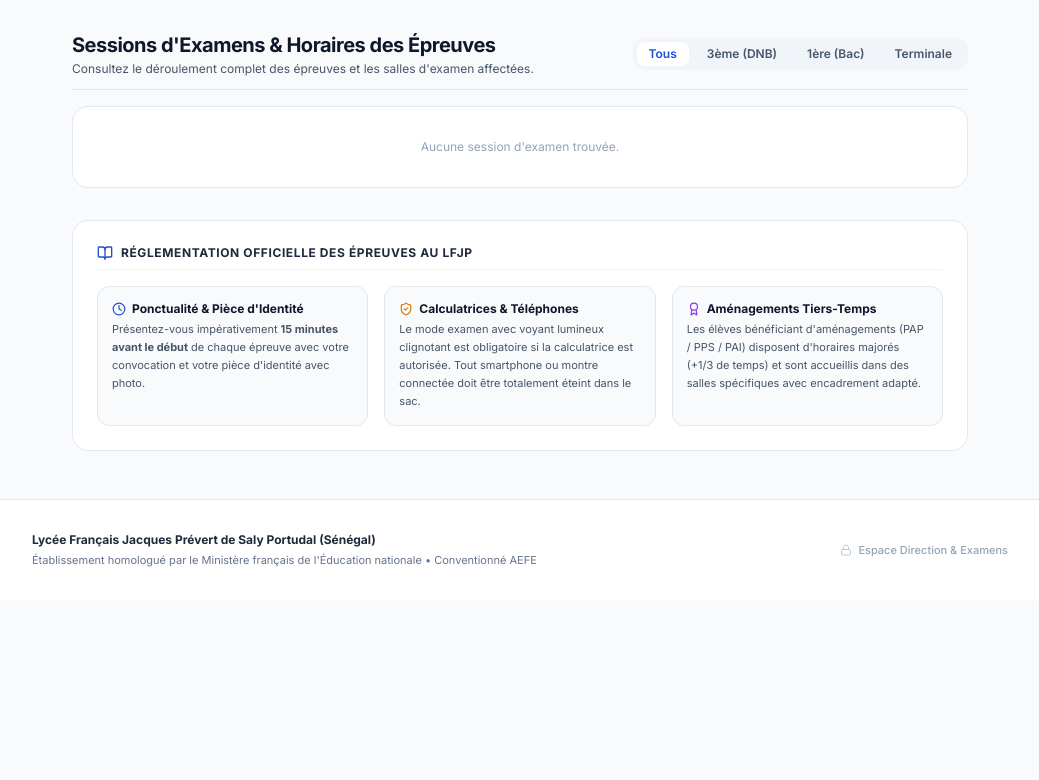
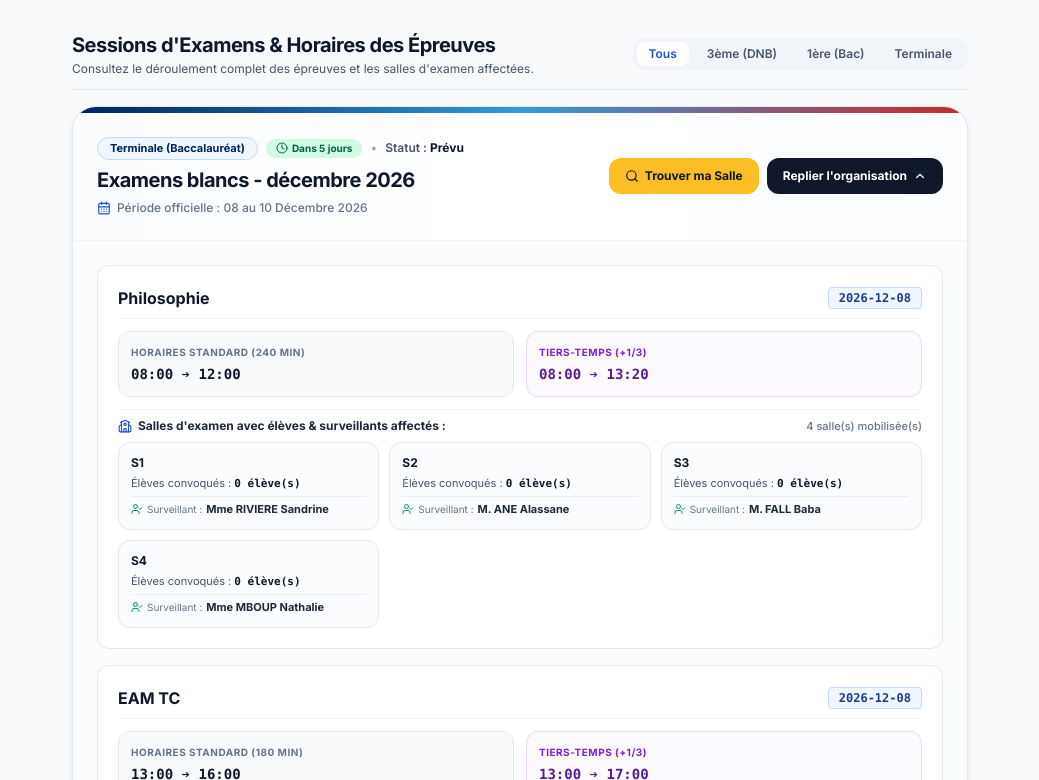
Before and after one commit to informatique-cmd/examens_blanc_lfjp, a React (Vite) app: page / in a window 1280 px wide. Shown: the part 1120-1900 px from the top of the page, without its empty margins (120-1159 px from the left). Before the commit the page ends 1720 px from the top, so only its background shows below. Built offline with nearby package versions, Linux system fonts and the light colour scheme.

Commit message:
Mise à jour par Direction / Proviseur (09/11/2026 à 00:04)

```diff
--- a/public/cms-data.json
+++ b/public/cms-data.json
@@ -1,6 +1,6 @@
 {
   "version": "1.0.0",
-  "updatedAt": "2026-11-08T15:13:36.792Z",
+  "updatedAt": "2026-11-09T00:04:56.252Z",
   "siteInfo": {
     "title": "Toute l'organisation des examens blancs centralisée pour les enseignants du LFJP",
     "subtitle": "Lycée Français Jacques Prévert de Saly • Réseau AEFE",
@@ -154,8 +154,60 @@
       "date": "2026-04-02"
     }
   ],
-  "exams": [],
-  "examSlots": [],
+  "exams": [
+    {
+      "title": "Examens blancs - décembre 2026",
+      "examType": "Examen Blanc",
+      "targetLevel": "Terminale (Baccalauréat)",
+      "period": "08 au 10 Décembre 2026",
+      "startsAt": "2026-11-08",
+      "endsAt": "2026-11-08",
+      "description": "",
+      "status": "Prévu",
+      "isPublished": true,
+      "id": "exam-1794181434677"
+    }
+  ],
+  "examSlots": [
+    {
+      "examTitle": "Examens blancs - décembre 2026",
+      "subject": "Philosophie",
+      "date": "2026-12-08",
+      "startTime": "08:00",
+      "endTime": "12:00",
+      "durationMinutes": 240,
+      "tiersTempsEndTime": "13:20",
+      "tiersTempsDurationMinutes": 320,
+      "targetLevel": "Terminale (Baccalauréat)",
+      "roomNames": [
+        "S1",
+        "S2",
+        "S3",
+        "S4"
+      ],
+      "notes": "",
+      "id": "slot-1794181605564"
+    },
+    {
+      "examTitle": "Examens blancs - décembre 2026",
+      "subject": "EAM TC",
+      "date": "2026-12-08",
+      "startTime": "13:00",
+      "endTime": "16:00",
+      "durationMinutes": 180,
+      "tiersTempsEndTime": "17:00",
+      "tiersTempsDurationMinutes": 240,
+      "targetLevel": "Terminale (Baccalauréat)",
+      "roomNames": [
+        "S1",
+        "S2",
+        "S3",
+        "S4"
+      ],
+      "notes": "",
+      "id": "slot-1794182558950"
+    }
+  ],
   "rooms": [
     {
       "id": "room-1794147441014-1-usvy",
@@ -618,7 +670,78 @@
       "email": "yvon.thomas@lfjpsaly.org"
     }
   ],
-  "surveillances": [],
+  "surveillances": [
+    {
+      "id": "surv-full-1794181688732-abaq",
+      "examTitle": "Examens blancs - décembre 2026",
+      "slotId": "slot-1794181605564",
+      "roomName": "S1",
+      "date": "2026-12-08",
+      "timeSlot": "08:00 - 12:00",
+      "teacherName": "Mme RIVIERE Sandrine",
+      "mission": "Surveillant titulaire (plein créneau)"
+    },
+    {
+      "id": "surv-full-1794181727350-tar5",
+      "examTitle": "Examens blancs - décembre 2026",
+      "slotId": "slot-1794181605564",
+      "roomName": "S3",
+      "date": "2026-12-08",
+      "timeSlot": "08:00 - 12:00",
+      "teacherName": "M. FALL Baba",
+      "mission": "Surveillant titulaire (plein créneau)"
+    },
+    {
+      "id": "surv-full-1794182029089-d1wo",
+      "examTitle": "Examens blancs - décembre 2026",
+      "slotId": "slot-1794181605564",
+      "roomName": "S2",
+      "date": "2026-12-08",
+      "timeSlot": "08:00 - 12:00",
+      "teacherName": "M. ANE Alassane",
+      "mission": "Surveillant titulaire (plein créneau)"
+    },
+    {
+      "id": "surv-custom-1794182038806-hcmu",
+      "examTitle": "Examens blancs - décembre 2026",
+      "slotId": "slot-1794181605564",
+      "roomName": "S2",
+      "date": "2026-12-08",
+      "timeSlot": "12:00 - 13:20",
+      "teacherName": "Mme DIADIO Ira",
+      "mission": "Surveillant relais (12:00 - 13:20)"
+    },
+    {
+      "id": "surv-split1-1794182194042-mgt4",
+      "examTitle": "Examens blancs - décembre 2026",
+      "slotId": "slot-1794181605564",
+      "roomName": "S4",
+      "date": "2026-12-08",
+      "timeSlot": "08:00 - 10:00",
+      "teacherName": "Mme MBOUP Nathalie",
+      "mission": "Surveillant relais (08:00 - 10:00)"
+    },
+    {
+      "id": "surv-split2-1794182194043-r7yi",
+      "examTitle": "Examens blancs - décembre 2026",
+      "slotId": "slot-1794181605564",
+      "roomName": "S4",
+      "date": "2026-12-08",
+      "timeSlot": "10:00 - 12:00",
+      "teacherName": "M. GOMIS Alain",
+      "mission": "Surveillant relais (10:00 - 12:00)"
+    },
+    {
+      "id": "surv-renfort-1794182651818-k5yn",
+      "examTitle": "Examens blancs - décembre 2026",
+      "slotId": "slot-1794181605564",
+      "roomName": "Renfort",
+      "date": "2026-12-08",
+      "timeSlot": "08:00 - 12:00",
+      "teacherName": "Mme D'AQUINO Roselyne",
+      "mission": "Surveillant de renfort & couloir"
+    }
+  ],
   "candidates": [
     {
       "id": "cand-1794147224743-1-mjqa",
--- a/src/features/home/constants.ts
+++ b/src/features/home/constants.ts
@@ -1,4 +1,4 @@
-// Fichier généré automatiquement par le CMS LFJP le 08/11/2026 à 15:13:36
+// Fichier généré automatiquement par le CMS LFJP le 09/11/2026 à 00:04:56
 // Ce fichier est déployé automatiquement sur Vercel lors de chaque commit GitHub.
 
 export const HOME_PAGE_CONTENT = {
--- a/src/shared/services/default-cms-data.json
+++ b/src/shared/services/default-cms-data.json
@@ -1,6 +1,6 @@
 {
   "version": "1.0.0",
-  "updatedAt": "2026-11-08T15:13:36.792Z",
+  "updatedAt": "2026-11-09T00:04:56.252Z",
   "siteInfo": {
     "title": "Toute l'organisation des examens blancs centralisée pour les enseignants du LFJP",
     "subtitle": "Lycée Français Jacques Prévert de Saly • Réseau AEFE",
@@ -154,8 +154,60 @@
       "date": "2026-04-02"
     }
   ],
-  "exams": [],
-  "examSlots": [],
+  "exams": [
+    {
+      "title": "Examens blancs - décembre 2026",
+      "examType": "Examen Blanc",
+      "targetLevel": "Terminale (Baccalauréat)",
+      "period": "08 au 10 Décembre 2026",
+      "startsAt": "2026-11-08",
+      "endsAt": "2026-11-08",
+      "description": "",
+      "status": "Prévu",
+      "isPublished": true,
+      "id": "exam-1794181434677"
+    }
+  ],
+  "examSlots": [
+    {
+      "examTitle": "Examens blancs - décembre 2026",
+      "subject": "Philosophie",
+      "date": "2026-12-08",
+      "startTime": "08:00",
+      "endTime": "12:00",
+      "durationMinutes": 240,
+      "tiersTempsEndTime": "13:20",
+      "tiersTempsDurationMinutes": 320,
+      "targetLevel": "Terminale (Baccalauréat)",
+      "roomNames": [
+        "S1",
+        "S2",
+        "S3",
+        "S4"
+      ],
+      "notes": "",
+      "id": "slot-1794181605564"
+    },
+    {
+      "examTitle": "Examens blancs - décembre 2026",
+      "subject": "EAM TC",
+      "date": "2026-12-08",
+      "startTime": "13:00",
+      "endTime": "16:00",
+      "durationMinutes": 180,
+      "tiersTempsEndTime": "17:00",
+      "tiersTempsDurationMinutes": 240,
+      "targetLevel": "Terminale (Baccalauréat)",
+      "roomNames": [
+        "S1",
+        "S2",
+        "S3",
+        "S4"
+      ],
+      "notes": "",
+      "id": "slot-1794182558950"
+    }
+  ],
   "rooms": [
     {
       "id": "room-1794147441014-1-usvy",
@@ -618,7 +670,78 @@
       "email": "yvon.thomas@lfjpsaly.org"
     }
   ],
-  "surveillances": [],
+  "surveillances": [
+    {
+      "id": "surv-full-1794181688732-abaq",
+      "examTitle": "Examens blancs - décembre 2026",
+      "slotId": "slot-1794181605564",
+      "roomName": "S1",
+      "date": "2026-12-08",
+      "timeSlot": "08:00 - 12:00",
+      "teacherName": "Mme RIVIERE Sandrine",
+      "mission": "Surveillant titulaire (plein créneau)"
+    },
+    {
+      "id": "surv-full-1794181727350-tar5",
+      "examTitle": "Examens blancs - décembre 2026",
+      "slotId": "slot-1794181605564",
+      "roomName": "S3",
+      "date": "2026-12-08",
+      "timeSlot": "08:00 - 12:00",
+      "teacherName": "M. FALL Baba",
+      "mission": "Surveillant titulaire (plein créneau)"
+    },
+    {
+      "id": "surv-full-1794182029089-d1wo",
+      "examTitle": "Examens blancs - décembre 2026",
+      "slotId": "slot-1794181605564",
+      "roomName": "S2",
+      "date": "2026-12-08",
+      "timeSlot": "08:00 - 12:00",
+      "teacherName": "M. ANE Alassane",
+      "mission": "Surveillant titulaire (plein créneau)"
+    },
+    {
+      "id": "surv-custom-1794182038806-hcmu",
+      "examTitle": "Examens blancs - décembre 2026",
+      "slotId": "slot-1794181605564",
+      "roomName": "S2",
+      "date": "2026-12-08",
+      "timeSlot": "12:00 - 13:20",
+      "teacherName": "Mme DIADIO Ira",
+      "mission": "Surveillant relais (12:00 - 13:20)"
+    },
+    {
+      "id": "surv-split1-1794182194042-mgt4",
+      "examTitle": "Examens blancs - décembre 2026",
+      "slotId": "slot-1794181605564",
+      "roomName": "S4",
+      "date": "2026-12-08",
+      "timeSlot": "08:00 - 10:00",
+      "teacherName": "Mme MBOUP Nathalie",
+      "mission": "Surveillant relais (08:00 - 10:00)"
+    },
+    {
+      "id": "surv-split2-1794182194043-r7yi",
+      "examTitle": "Examens blancs - décembre 2026",
+      "slotId": "slot-1794181605564",
+      "roomName": "S4",
+      "date": "2026-12-08",
+      "timeSlot": "10:00 - 12:00",
+      "teacherName": "M. GOMIS Alain",
+      "mission": "Surveillant relais (10:00 - 12:00)"
+    },
+    {
+      "id": "surv-renfort-1794182651818-k5yn",
+      "examTitle": "Examens blancs - décembre 2026",
+      "slotId": "slot-1794181605564",
+      "roomName": "Renfort",
+      "date": "2026-12-08",
+      "timeSlot": "08:00 - 12:00",
+      "teacherName": "Mme D'AQUINO Roselyne",
+      "mission": "Surveillant de renfort & couloir"
+    }
+  ],
   "candidates": [
     {
       "id": "cand-1794147224743-1-mjqa",
```
